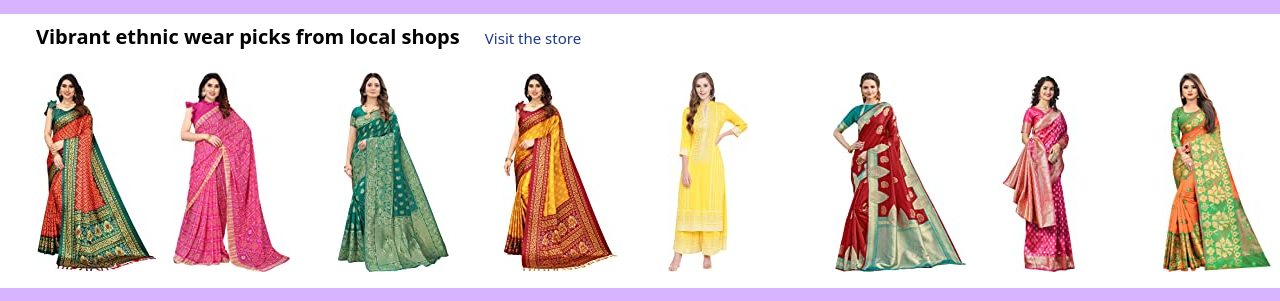
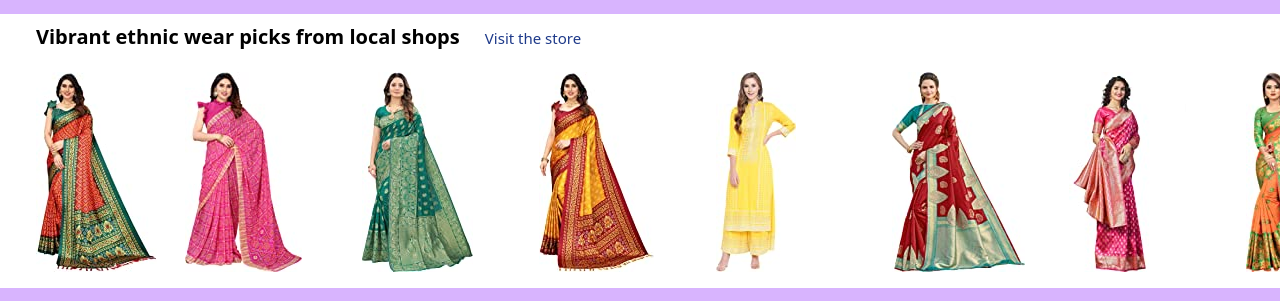
Before and after one commit to Sarikagupta14/Amazon-clone, a website built with Vite: page index.html in a window 1280 px wide. Shown: the part 4173-4474 px from the top of the page. Built offline with nearby package versions, Linux system fonts and the light colour scheme; files whose address does not match are found by name.

Commit message:
Update index.html

```diff
--- a/index.html
+++ b/index.html
@@ -1113,7 +1113,7 @@
                                                             Visit the store</a>
                                             </div>
 
-                                            <div class="grid grid-cols-9 grid-rows-1 gap-4 py-4 px-2 bg-white">
+                                            <div class="grid grid-cols-9 grid-rows-1 gap-7 py-4 px-2 bg-white">
                                                 <div class="border-blue-400">
 
                                                     <img src="./Images/asset 177.jpeg" class=" ml-7">
```
